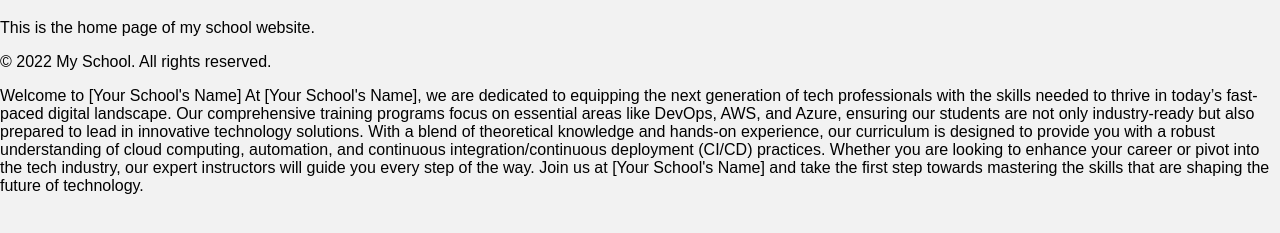
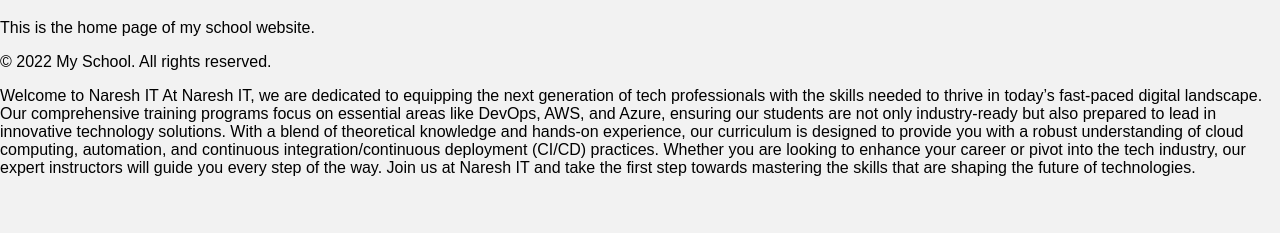
Before and after one commit to aturn1/schoolweb, a website: page src/pages/index.html in a window 1280 px wide. Shown: the part 61-294 px from the top of the page. Drawn offline with nearby package versions, Linux system fonts and the light colour scheme; files that its build step writes are made by us from their sources.

Commit message:
new commit

```diff
--- a/src/pages/index.html
+++ b/src/pages/index.html
@@ -28,12 +28,12 @@
     <!-- JavaScript -->
     <script src="../assets/js/scripts.js"></script>
     <!-- You can add additional JavaScript code here -->
-<p>Welcome to [Your School's Name]
+<p>Welcome to Naresh IT
 
-At [Your School's Name], we are dedicated to equipping the next generation of tech professionals with the skills needed to thrive in today’s fast-paced digital landscape. Our comprehensive training programs focus on essential areas like DevOps, AWS, and Azure, ensuring our students are not only industry-ready but also prepared to lead in innovative technology solutions.
+At Naresh IT, we are dedicated to equipping the next generation of tech professionals with the skills needed to thrive in today’s fast-paced digital landscape. Our comprehensive training programs focus on essential areas like DevOps, AWS, and Azure, ensuring our students are not only industry-ready but also prepared to lead in innovative technology solutions.
 
 With a blend of theoretical knowledge and hands-on experience, our curriculum is designed to provide you with a robust understanding of cloud computing, automation, and continuous integration/continuous deployment (CI/CD) practices. Whether you are looking to enhance your career or pivot into the tech industry, our expert instructors will guide you every step of the way.
 
-Join us at [Your School's Name] and take the first step towards mastering the skills that are shaping the future of technology.</p>
+Join us at Naresh IT and take the first step towards mastering the skills that are shaping the future of technologies.</p>
 </body>
 </html>
```
